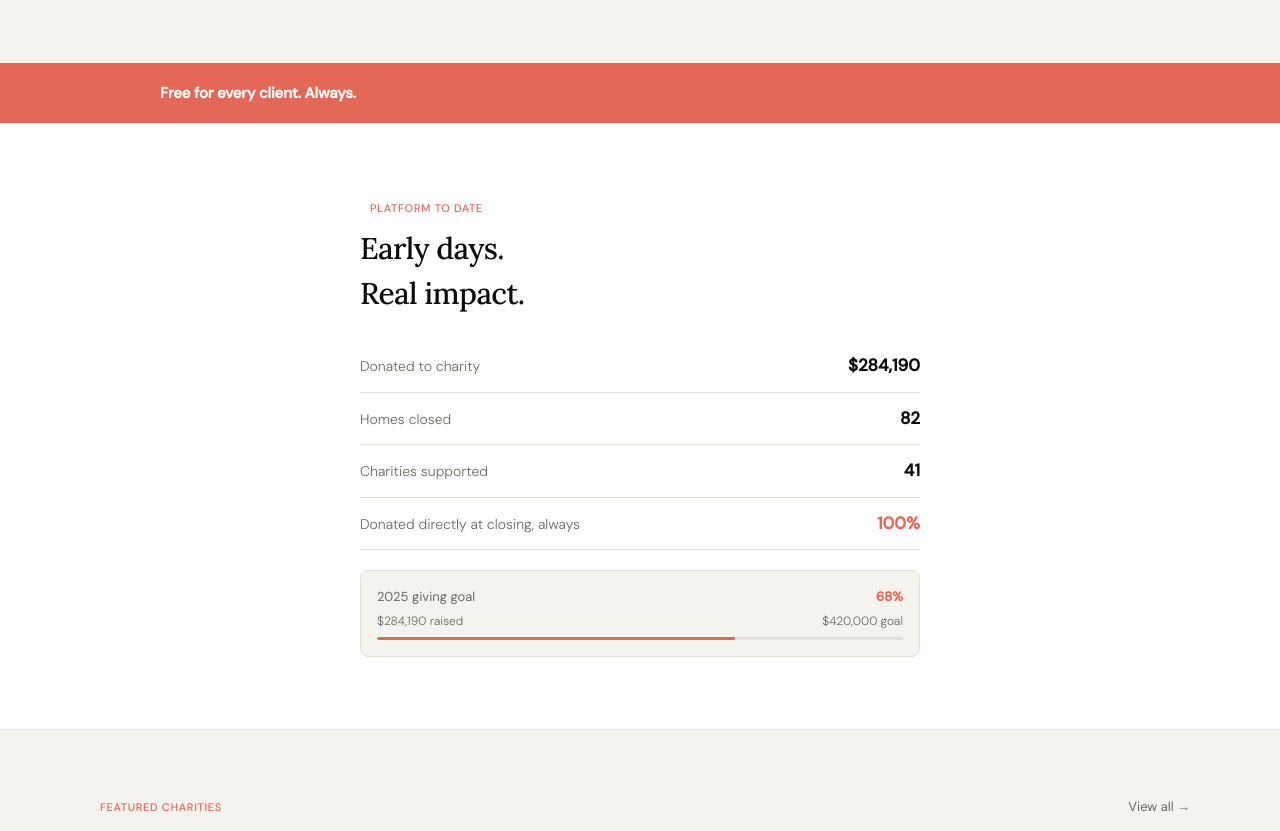
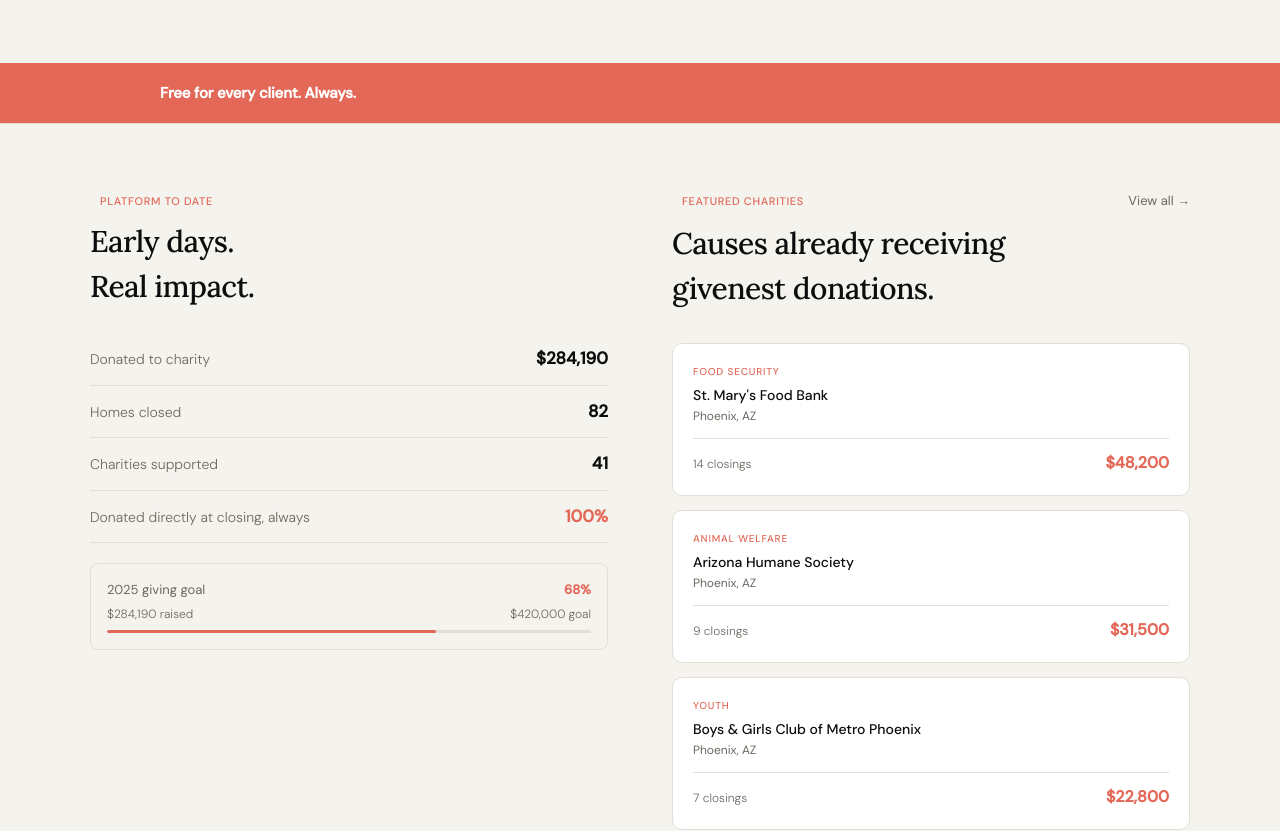
Before and after one commit to dtess85/givenest, a Next.js app: page / in a window 1280 px wide. Shown: the part 1221-2052 px from the top of the page. Built offline with nearby package versions, Linux system fonts and the light colour scheme.

Commit message:
Stack platform stats and featured charities side by side

```diff
--- a/app/(public)/page.tsx
+++ b/app/(public)/page.tsx
@@ -11,8 +11,12 @@ export default function Home() {
       <Hero />
       <MathStrip />
       <HowItWorks />
-      <FeedAndStats />
-      <FeaturedCharities />
+      <section className="border-t border-border bg-pampas px-8 py-16">
+        <div className="mx-auto grid max-w-[1100px] grid-cols-1 gap-16 md:grid-cols-2">
+          <FeedAndStats />
+          <FeaturedCharities />
+        </div>
+      </section>
       <FinalCTA />
     </>
   );
--- a/components/home/FeaturedCharities.tsx
+++ b/components/home/FeaturedCharities.tsx
@@ -9,9 +9,8 @@ const CHARITIES = [
 
 export default function FeaturedCharities() {
   return (
-    <section className="border-t border-border bg-pampas px-8 py-16">
-      <div className="mx-auto max-w-[1100px]">
-        <div className="mb-8 flex items-baseline justify-between">
+    <div>
+      <div className="mb-8 flex items-baseline justify-between">
           <div>
             <span className="mb-2 inline-block rounded-full bg-coral/[0.08] px-[10px] py-1 text-[11px] font-medium uppercase tracking-[0.06em] text-coral">
               Featured charities
@@ -30,7 +29,7 @@ export default function FeaturedCharities() {
           </Link>
         </div>
 
-        <div className="grid grid-cols-1 gap-[14px] sm:grid-cols-2 lg:grid-cols-3">
+        <div className="grid grid-cols-1 gap-[14px]">
           {CHARITIES.map((c) => (
             <div
               key={c.id}
@@ -53,7 +52,6 @@ export default function FeaturedCharities() {
             </div>
           ))}
         </div>
-      </div>
-    </section>
+    </div>
   );
 }
--- a/components/home/FeedAndStats.tsx
+++ b/components/home/FeedAndStats.tsx
@@ -28,10 +28,8 @@ export default function FeedAndStats() {
   }, []);
 
   return (
-    <section className="bg-white px-8 py-[72px]">
-      <div className="mx-auto max-w-[1100px]">
-        {/* Stats */}
-        <div className="mx-auto max-w-[560px]">
+    <div>
+        <div>
           <span className="mb-[6px] inline-block rounded-full bg-coral/[0.08] px-[10px] py-1 text-[11px] font-medium uppercase tracking-[0.06em] text-coral">
             Platform to date
           </span>
@@ -80,7 +78,6 @@ export default function FeedAndStats() {
             </div>
           </div>
         </div>
-      </div>
-    </section>
+    </div>
   );
 }
```
